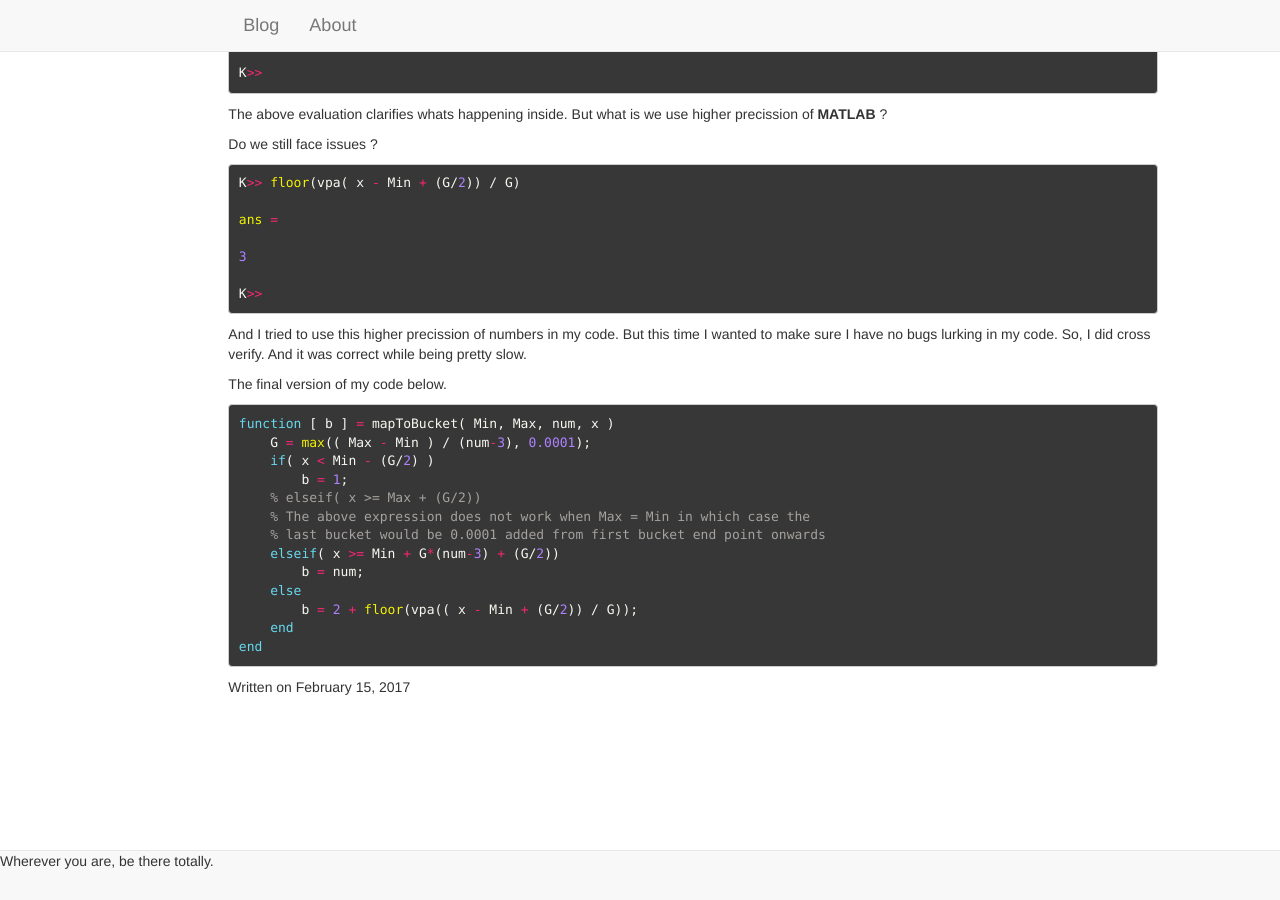
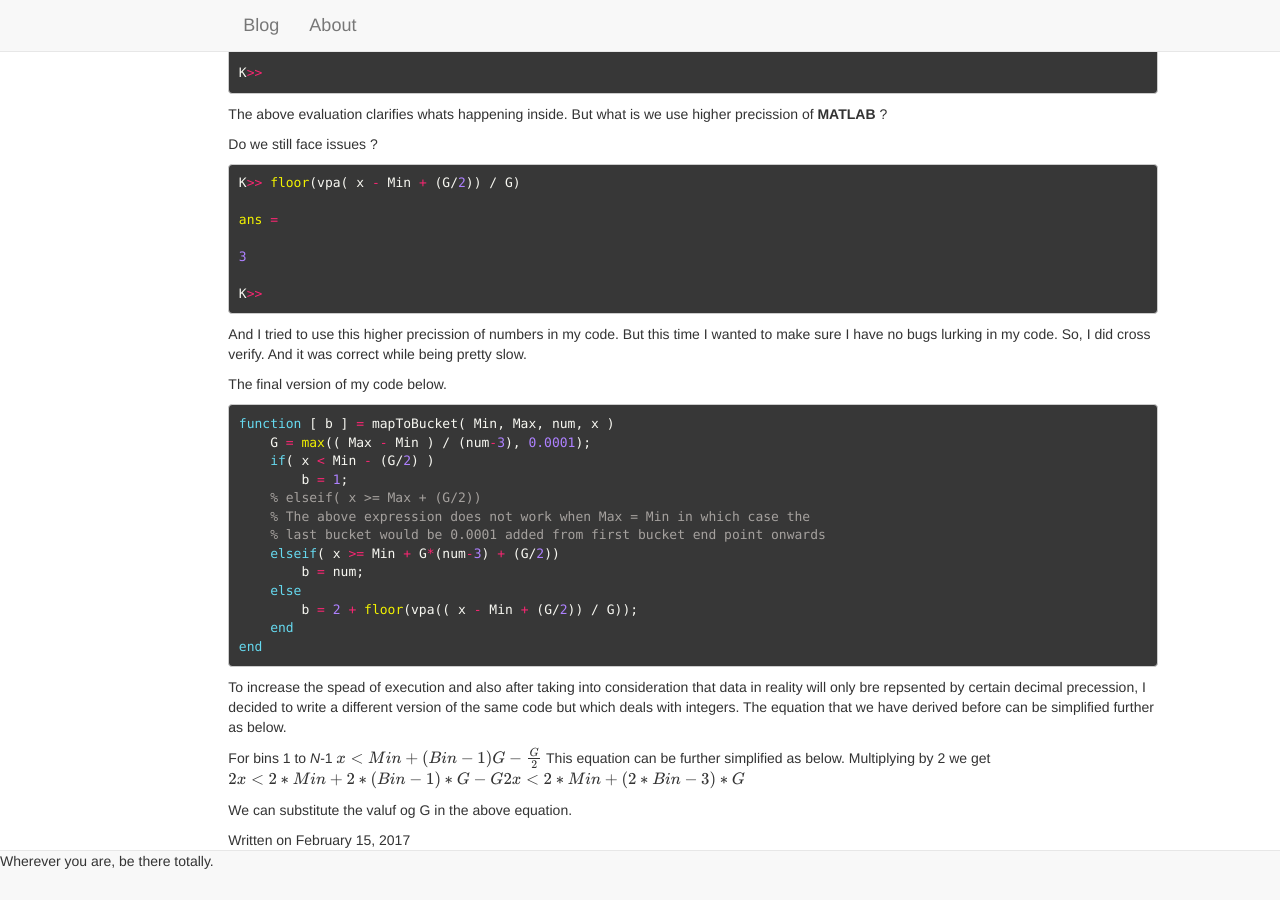
Before and after one commit to surajshetiya/surajshetiya.github.io, a Jekyll site: the page built from _posts/2017-02-15-Numerical-Issues.md, in a window 1280 px wide and 900 px high, scrolled down 1617 px. Built offline with Jekyll 4.4.1, drawn with Linux system fonts in a browser that asks for light colours; formulas are drawn with MathJax 3; some of the changed text lies outside the part shown.

Commit message:
Update  the content

````diff
--- a/_posts/2017-02-15-Numerical-Issues.md
+++ b/_posts/2017-02-15-Numerical-Issues.md
@@ -10,9 +10,7 @@ I was tryin to fit a histogram to a set of data points. The bins of the [histogr
 S - Smallest
 L - Largest
 
-$$
-G = \frac{L-S}{N-3}
-$$
+$$ G = \frac{L-S}{N-3} $$
 
 * Bin 1, covering interval (-infinity, S-G/2).
 * Bin 2, covering interval [S-G/2, S+G/2).
@@ -121,3 +119,17 @@ function [ b ] = mapToBucket( Min, Max, num, x )
     end
 end
 ```
+
+To increase the spead of execution and also after taking into consideration that data in reality will only bre repsented by certain decimal precession, I decided to write a different version of the same code but which deals with integers. The equation that we have derived before can be simplified further as below.
+
+For bins 1 to *N*-1 $$ x < Min + (Bin -1)G - \frac{G}{2} $$
+This equation can be further simplified as below.
+Multiplying by 2 we get
+$$
+2x < 2*Min + 2*(Bin-1)*G - G
+2x < 2*Min + (2*Bin -3)*G
+$$
+
+We can substitute the valuf og G in the above equation.
+$$
+$$
````
Also changed, not shown: other parts of _posts/2017-02-15-Numerical-Issues.md (+1 -1 lines).
